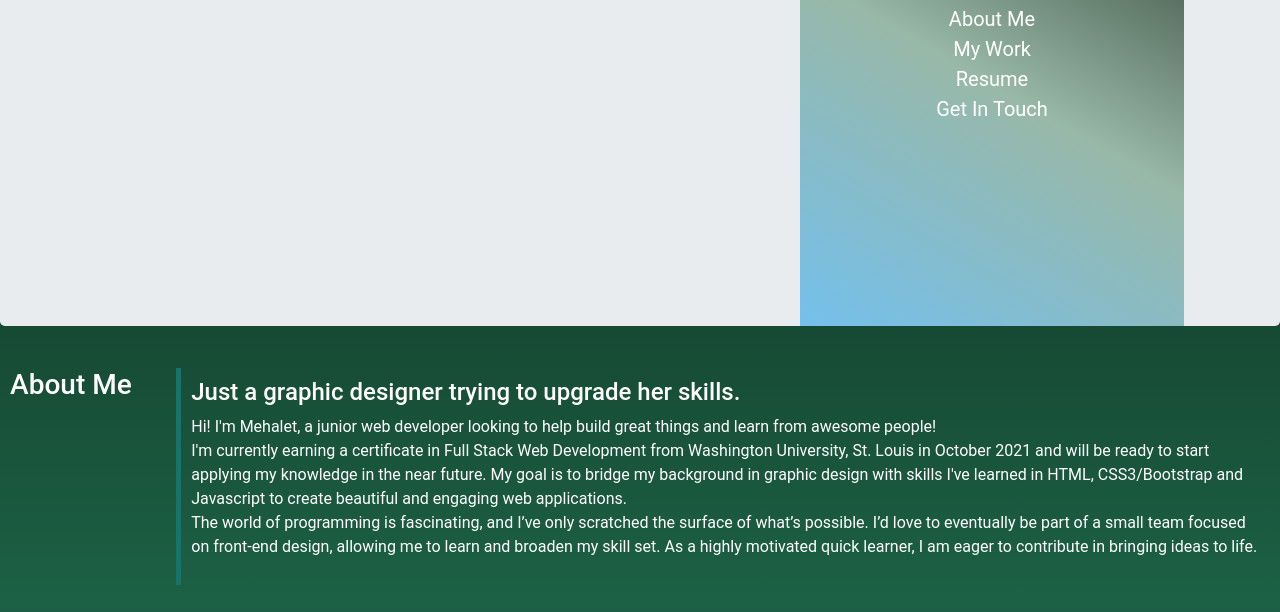
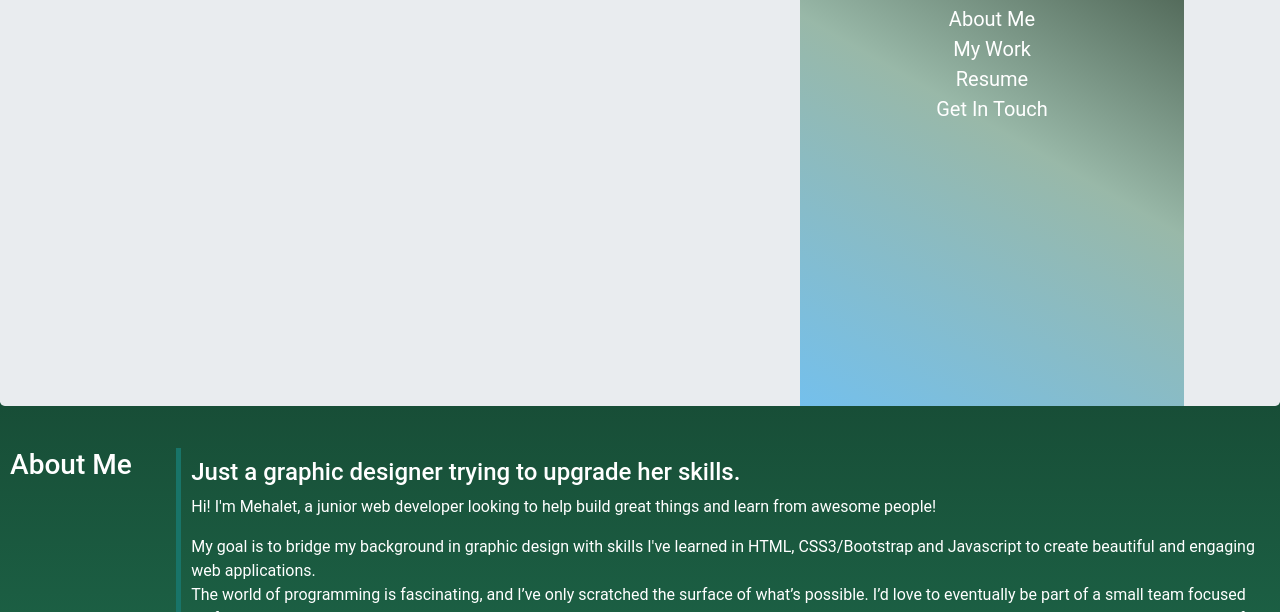
Before and after one commit to MehaletKB/08-PortfolioUpdate, a plain HTML site: page index.html in a window 1280 px wide. Shown: the part 154-766 px from the top of the page. Drawn offline with nearby package versions, Linux system fonts and the light colour scheme.

Commit message:
improve paragraph formatting and logo sizing

```diff
--- a/assets/css/stylesheet.css
+++ b/assets/css/stylesheet.css
@@ -15,7 +15,7 @@ body {
 
 .jumbotron {
     background-image: url("../images/hero.jpg");
-    height: 60vh;
+    height: 70vh;
     background-size: cover;
     background-position: center;
     position: relative;
@@ -34,7 +34,7 @@ body {
 
 #logo {
     filter: drop-shadow(0px 0px 10px rgba(31, 29, 16, 0.555));
-    max-width: 35%;
+    max-width: 45%;
     margin-top: clamp(2%, 5%, 7%);
     margin-left: 30%;
 }
--- a/index.html
+++ b/index.html
@@ -32,10 +32,11 @@
     <h3 class="section-title">About Me</h3>
     <div>
       <h4>Just a graphic designer trying to upgrade her skills.</h4>
-      <p>Hi! I'm Mehalet, a junior web developer looking to help build great things and learn from awesome people! <br>
-      I'm currently earning a certificate in Full Stack Web Development from Washington University, St. Louis in October 2021 and will be ready to start applying my knowledge in the near future.
-      My goal is to bridge my background in graphic design with skills I've learned in HTML, CSS3/Bootstrap and Javascript to create beautiful and engaging web applications. <br>The world of programming is fascinating, and I’ve only scratched the surface of what’s possible. I’d love to eventually be part of a small team focused on front-end design, allowing me to learn and broaden my skill set. As a highly motivated quick learner, I am eager to contribute in bringing ideas to life.
-      </p>
+      <p>Hi! I'm Mehalet, a junior web developer looking to help build great things and learn from awesome people!</p>
+      <p>My goal is to bridge my background in graphic design with skills I've learned in HTML, CSS3/Bootstrap and Javascript to create beautiful and engaging web applications.
+      <br>
+      The world of programming is fascinating, and I’ve only scratched the surface of what’s possible. I’d love to eventually be part of a small team focused on front-end design, allowing me to learn and broaden my skill set. As a highly motivated quick learner, I am eager to contribute in bringing ideas to life.</p>
+
     </div>
   </div>
 
```
